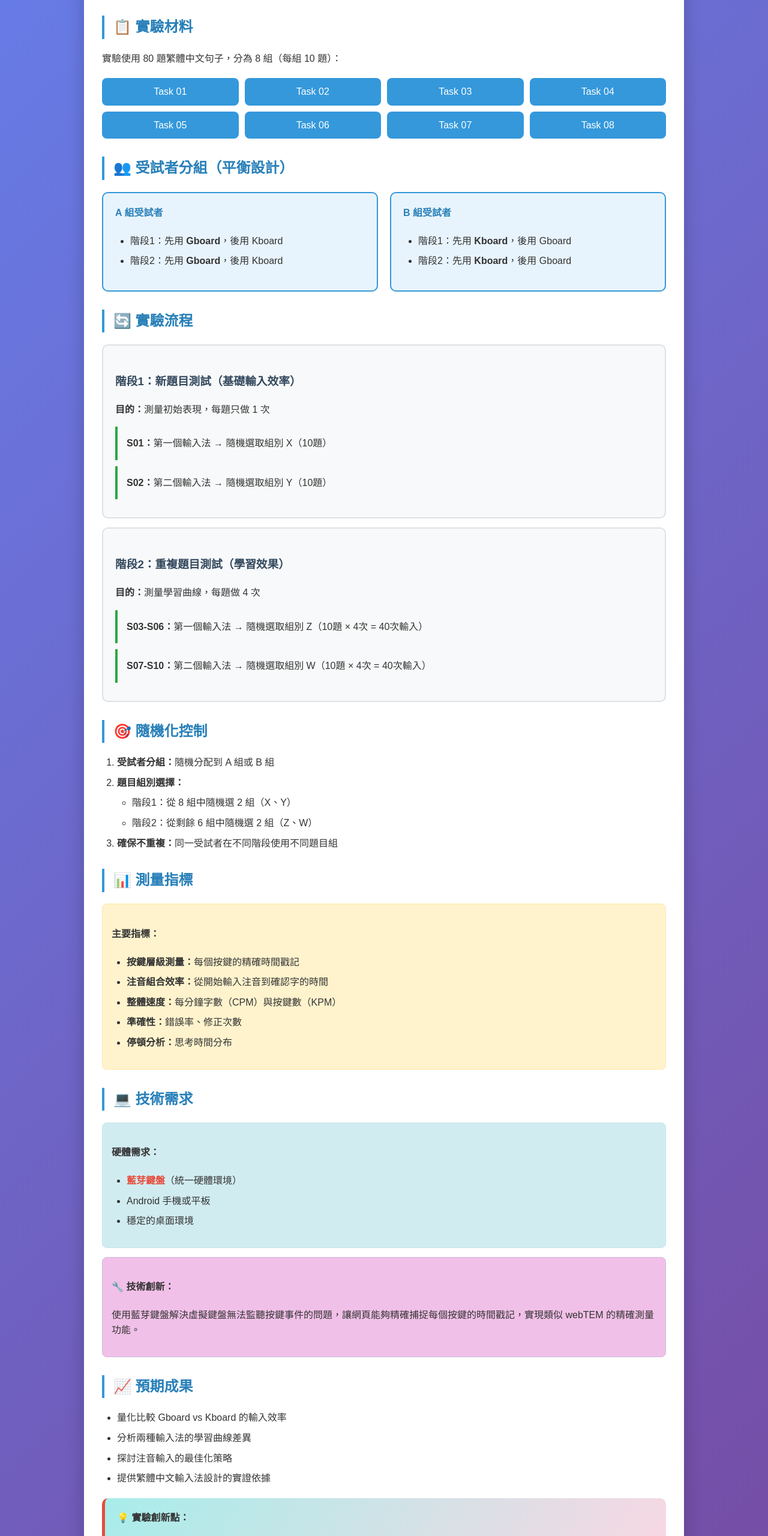
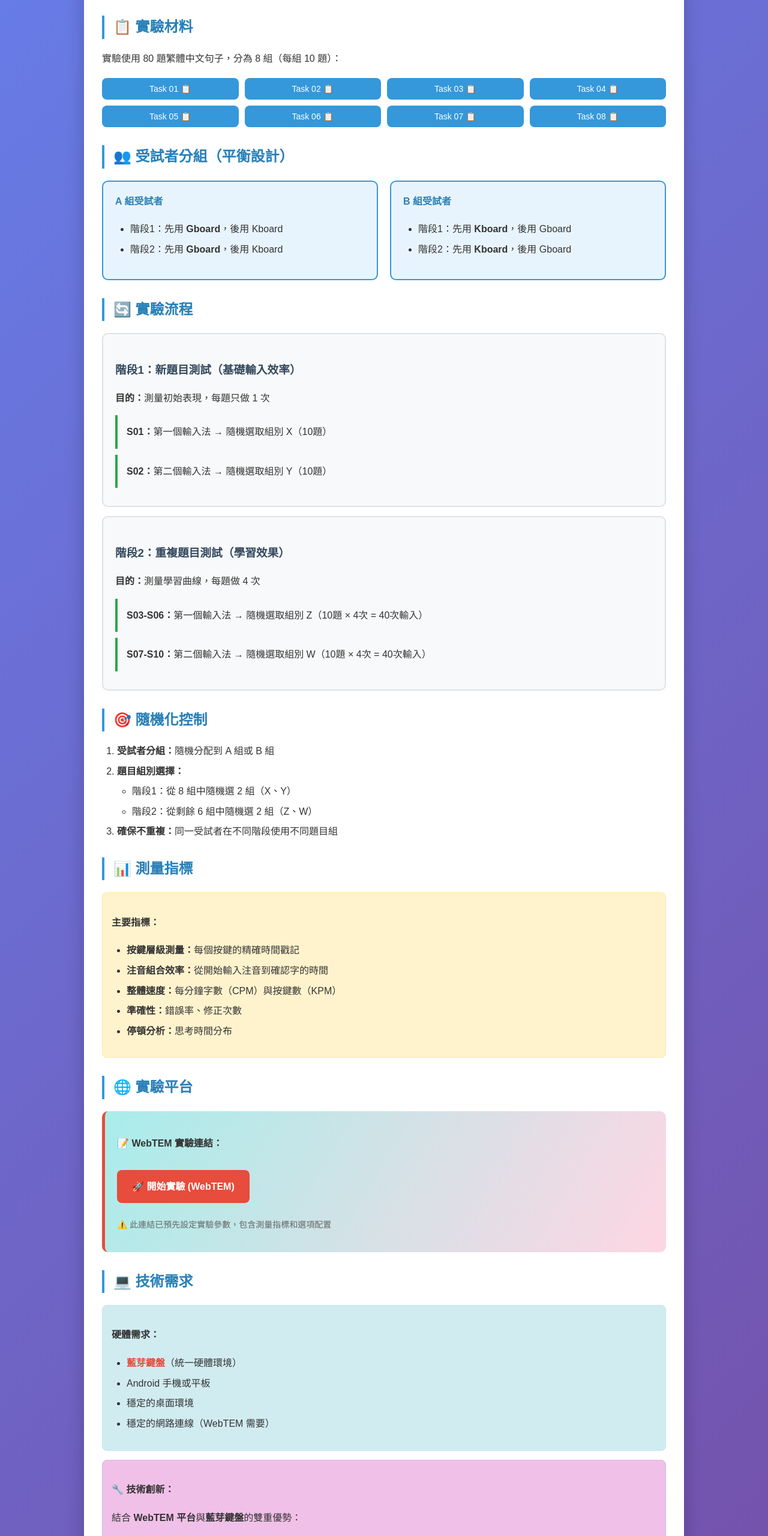
Before and after one commit to kolotw/kboardex, a plain HTML site: page test.html in a window 1280 px wide. Shown: the part 240-2800 px from the top of the page at 60% size. Drawn offline with Linux system fonts and the light colour scheme.

Commit message:
Update test.html

```diff
--- a/test.html
+++ b/test.html
@@ -88,15 +88,24 @@
             background: #3498db;
             color: white;
             padding: 10px 15px;
-            text-decoration: none;
+            border: none;
+            cursor: pointer;
             border-radius: 8px;
             text-align: center;
-            transition: background 0.3s;
+            transition: all 0.3s;
+            font-family: inherit;
+            font-size: 14px;
         }
 
         .task-link:hover {
             background: #2980b9;
             color: white;
+            transform: translateY(-2px);
+            box-shadow: 0 4px 12px rgba(52, 152, 219, 0.3);
+        }
+
+        .task-link:active {
+            transform: translateY(0);
         }
 
         .metrics-list {
@@ -167,15 +176,17 @@
         <p>實驗使用 80 題繁體中文句子，分為 8 組（每組 10 題）：</p>
 
         <div class="task-links">
-            <a href="https://kolotw.github.io/kboardex/tasks/task01.txt" target="_blank" class="task-link">Task 01</a>
-            <a href="https://kolotw.github.io/kboardex/tasks/task02.txt" target="_blank" class="task-link">Task 02</a>
-            <a href="https://kolotw.github.io/kboardex/tasks/task03.txt" target="_blank" class="task-link">Task 03</a>
-            <a href="https://kolotw.github.io/kboardex/tasks/task04.txt" target="_blank" class="task-link">Task 04</a>
-            <a href="https://kolotw.github.io/kboardex/tasks/task05.txt" target="_blank" class="task-link">Task 05</a>
-            <a href="https://kolotw.github.io/kboardex/tasks/task06.txt" target="_blank" class="task-link">Task 06</a>
-            <a href="https://kolotw.github.io/kboardex/tasks/task07.txt" target="_blank" class="task-link">Task 07</a>
-            <a href="https://kolotw.github.io/kboardex/tasks/task08.txt" target="_blank" class="task-link">Task 08</a>
+            <button onclick="copyTaskContent(1)" class="task-link">Task 01 📋</button>
+            <button onclick="copyTaskContent(2)" class="task-link">Task 02 📋</button>
+            <button onclick="copyTaskContent(3)" class="task-link">Task 03 📋</button>
+            <button onclick="copyTaskContent(4)" class="task-link">Task 04 📋</button>
+            <button onclick="copyTaskContent(5)" class="task-link">Task 05 📋</button>
+            <button onclick="copyTaskContent(6)" class="task-link">Task 06 📋</button>
+            <button onclick="copyTaskContent(7)" class="task-link">Task 07 📋</button>
+            <button onclick="copyTaskContent(8)" class="task-link">Task 08 📋</button>
         </div>
+
+        <div id="copyStatus" style="text-align: center; margin: 10px 0; font-weight: bold; opacity: 0; transition: opacity 0.3s;"></div>
 
         <h2>👥 受試者分組（平衡設計）</h2>
         <div class="group-comparison">
@@ -245,6 +256,19 @@
             </ul>
         </div>
 
+        <h2>🌐 實驗平台</h2>
+        <div class="highlight">
+            <h4>📝 WebTEM 實驗連結：</h4>
+            <a href="http://www.asarif.com/resources/WebTEM/#uo=ttf&e=kolo.tw@gmail.com&p=10&kb=tf&st=fftffffff&m=ttttttttttttttttttttttttt&im=fftttttt&o=ffffttfffttffffftf"
+               target="_blank"
+               style="display: inline-block; background: #e74c3c; color: white; padding: 15px 25px; text-decoration: none; border-radius: 8px; font-weight: bold; margin: 10px 0;">
+               🚀 開始實驗 (WebTEM)
+            </a>
+            <p style="margin-top: 15px; font-size: 14px; color: #666;">
+                ⚠️ 此連結已預先設定實驗參數，包含測量指標和選項配置
+            </p>
+        </div>
+
         <h2>💻 技術需求</h2>
         <div class="requirements">
             <h4>硬體需求：</h4>
@@ -252,12 +276,19 @@
                 <li><span class="important">藍芽鍵盤</span>（統一硬體環境）</li>
                 <li>Android 手機或平板</li>
                 <li>穩定的桌面環境</li>
+                <li>穩定的網路連線（WebTEM 需要）</li>
             </ul>
         </div>
 
         <div class="tech-note">
             <h4>🔧 技術創新：</h4>
-            <p>使用藍芽鍵盤解決虛擬鍵盤無法監聽按鍵事件的問題，讓網頁能夠精確捕捉每個按鍵的時間戳記，實現類似 webTEM 的精確測量功能。</p>
+            <p>結合 <strong>WebTEM 平台</strong>與<strong>藍芽鍵盤</strong>的雙重優勢：</p>
+            <ul>
+                <li>WebTEM 提供專業的文字輸入指標測量</li>
+                <li>藍芽鍵盤解決虛擬鍵盤無法監聽按鍵事件的問題</li>
+                <li>實現精確的按鍵時間戳記和 International Metrics</li>
+                <li>自動生成詳細的效能分析報告</li>
+            </ul>
         </div>
 
         <h2>📈 預期成果</h2>
@@ -271,12 +302,68 @@
         <div class="highlight">
             <strong>💡 實驗創新點：</strong>
             <ul>
-                <li>首次使用藍芽鍵盤解決移動端精確按鍵測量問題</li>
+                <li>結合 WebTEM 專業平台與藍芽鍵盤的混合測量方案</li>
                 <li>平衡設計消除順序效應</li>
                 <li>分階段測試同時評估基礎效率與學習效果</li>
                 <li>專為繁體中文注音輸入法設計的評估框架</li>
+                <li>使用 International Metrics 精確測量非拉丁文字輸入</li>
             </ul>
         </div>
     </div>
+
+    <script>
+        // 複製題目內容到剪貼簿的函數
+        async function copyTaskContent(taskNumber) {
+            const taskUrl = `https://kolotw.github.io/kboardex/tasks/task${taskNumber.toString().padStart(2, '0')}.txt`;
+            const statusDiv = document.getElementById('copyStatus');
+
+            try {
+                // 顯示載入中訊息
+                statusDiv.textContent = `正在載入 Task ${taskNumber.toString().padStart(2, '0')}...`;
+                statusDiv.style.opacity = '1';
+                statusDiv.style.color = '#3498db';
+
+                // 取得文字內容
+                const response = await fetch(taskUrl);
+                if (!response.ok) {
+                    throw new Error(`HTTP error! status: ${response.status}`);
+                }
+                const textContent = await response.text();
+
+                // 複製到剪貼簿
+                await navigator.clipboard.writeText(textContent.trim());
+
+                // 顯示成功訊息
+                statusDiv.textContent = `✅ Task ${taskNumber.toString().padStart(2, '0')} 內容已複製到剪貼簿！`;
+                statusDiv.style.color = '#27ae60';
+
+                // 3秒後隱藏訊息
+                setTimeout(() => {
+                    statusDiv.style.opacity = '0';
+                }, 3000);
+
+            } catch (error) {
+                console.error('複製失敗:', error);
+                // 顯示錯誤訊息
+                statusDiv.textContent = `❌ 複製失敗：${error.message}`;
+                statusDiv.style.color = '#e74c3c';
+
+                // 5秒後隱藏錯誤訊息
+                setTimeout(() => {
+                    statusDiv.style.opacity = '0';
+                }, 5000);
+            }
+        }
+
+        // 檢查瀏覽器是否支援剪貼簿API
+        if (!navigator.clipboard) {
+            document.addEventListener('DOMContentLoaded', function() {
+                const statusDiv = document.getElementById('copyStatus');
+                statusDiv.textContent = '⚠️ 此瀏覽器不支援自動複製功能，請手動點擊連結查看內容';
+                statusDiv.style.opacity = '1';
+                statusDiv.style.color = '#f39c12';
+            });
+        }
+    </script>
 </body>
 </html>
```
